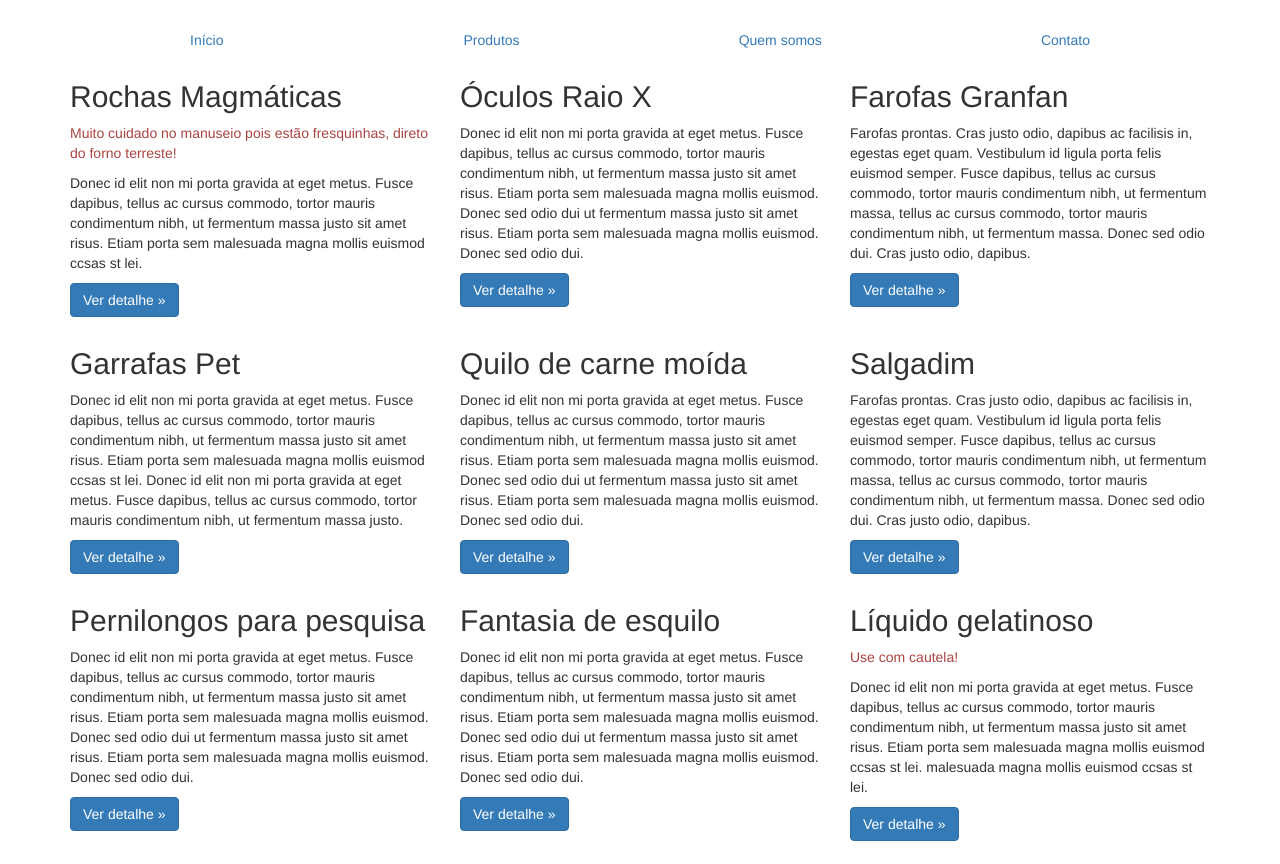
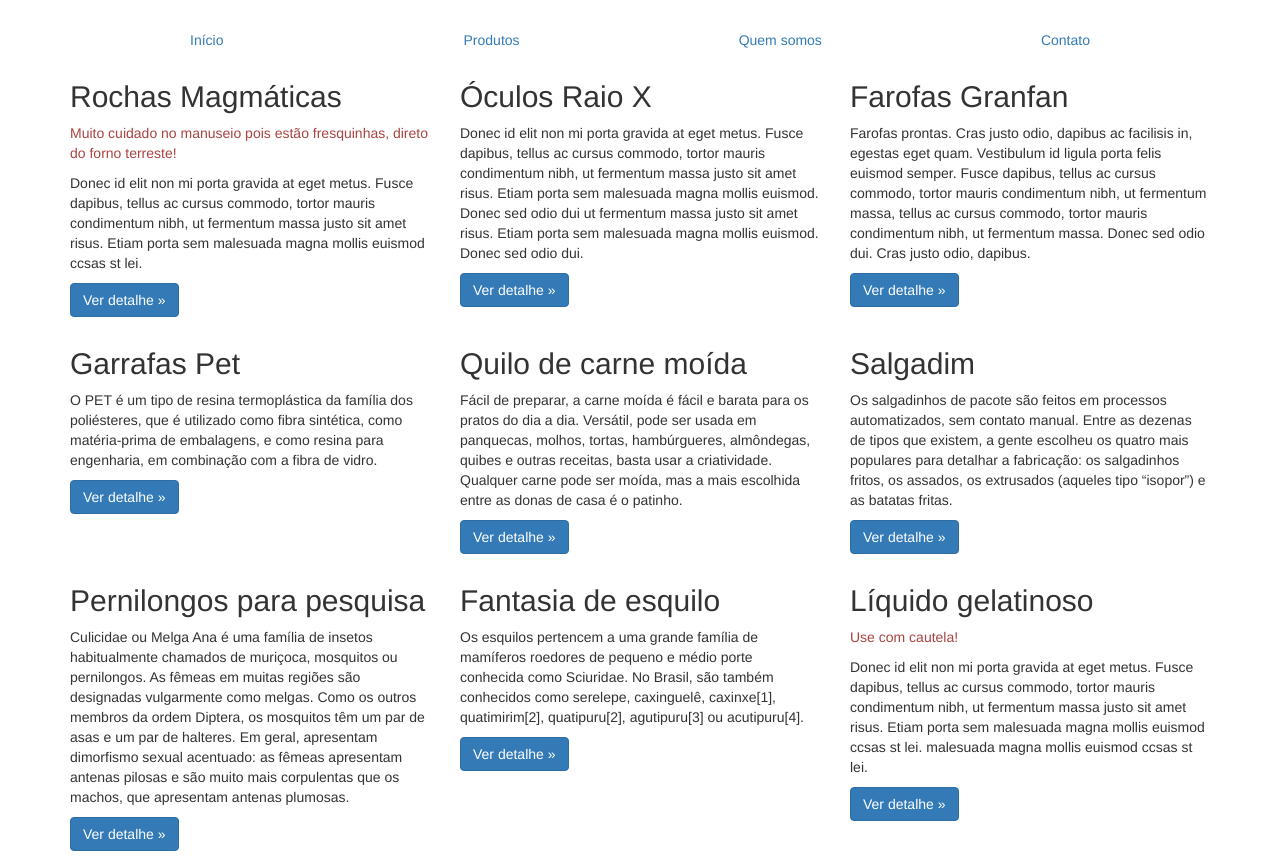
Before and after one commit to bedrickprokop/supermercado, a plain HTML site: page produtos.html in a window 1280 px wide. Shown: the top 864 px of the page. Drawn offline with Linux system fonts and the light colour scheme.

Commit message:
Adição de conteudo para tela de produtos

```diff
--- a/produtos.html
+++ b/produtos.html
@@ -52,17 +52,17 @@
       <div class="row">
         <div class="col-lg-4">
           <h2>Garrafas Pet</h2>
-          <p>Donec id elit non mi porta gravida at eget metus. Fusce dapibus, tellus ac cursus commodo, tortor mauris condimentum nibh, ut fermentum massa justo sit amet risus. Etiam porta sem malesuada magna mollis euismod ccsas st lei. Donec id elit non mi porta gravida at eget metus. Fusce dapibus, tellus ac cursus commodo, tortor mauris condimentum nibh, ut fermentum massa justo.</p>
+          <p>O PET é um tipo de resina termoplástica da família dos poliésteres, que é utilizado como fibra sintética, como matéria-prima de embalagens, e como resina para engenharia, em combinação com a fibra de vidro.</p>
           <p><a class="btn btn-primary" href="#" role="button">Ver detalhe &raquo;</a></p>
         </div>
         <div class="col-lg-4">
           <h2>Quilo de carne moída</h2>
-          <p>Donec id elit non mi porta gravida at eget metus. Fusce dapibus, tellus ac cursus commodo, tortor mauris condimentum nibh, ut fermentum massa justo sit amet risus. Etiam porta sem malesuada magna mollis euismod. Donec sed odio dui ut fermentum massa justo sit amet risus. Etiam porta sem malesuada magna mollis euismod. Donec sed odio dui.</p>
+          <p>Fácil de preparar, a carne moída é fácil e barata para os pratos do dia a dia. Versátil, pode ser usada em panquecas, molhos, tortas, hambúrgueres, almôndegas, quibes e outras receitas, basta usar a criatividade. Qualquer carne pode ser moída, mas a mais escolhida entre as donas de casa é o patinho.</p>
           <p><a class="btn btn-primary" href="#" role="button">Ver detalhe &raquo;</a></p>
        </div>
         <div class="col-lg-4">
           <h2>Salgadim</h2>
-          <p>Farofas prontas. Cras justo odio, dapibus ac facilisis in, egestas eget quam. Vestibulum id ligula porta felis euismod semper. Fusce dapibus, tellus ac cursus commodo, tortor mauris condimentum nibh, ut fermentum massa, tellus ac cursus commodo, tortor mauris condimentum nibh, ut fermentum massa. Donec sed odio dui. Cras justo odio, dapibus.</p>
+          <p>Os salgadinhos de pacote são feitos em processos automatizados, sem contato manual. Entre as dezenas de tipos que existem, a gente escolheu os quatro mais populares para detalhar a fabricação: os salgadinhos fritos, os assados, os extrusados (aqueles tipo “isopor”) e as batatas fritas.</p>
           <p><a class="btn btn-primary" href="#" role="button">Ver detalhe &raquo;</a></p>
         </div>
       </div>
@@ -70,12 +70,12 @@
       <div class="row">
         <div class="col-lg-4">
           <h2>Pernilongos para pesquisa</h2>
-          <p>Donec id elit non mi porta gravida at eget metus. Fusce dapibus, tellus ac cursus commodo, tortor mauris condimentum nibh, ut fermentum massa justo sit amet risus. Etiam porta sem malesuada magna mollis euismod. Donec sed odio dui ut fermentum massa justo sit amet risus. Etiam porta sem malesuada magna mollis euismod. Donec sed odio dui.</p>
+          <p>Culicidae ou Melga Ana é uma família de insetos habitualmente chamados de muriçoca, mosquitos ou pernilongos. As fêmeas em muitas regiões são designadas vulgarmente como melgas. Como os outros membros da ordem Diptera, os mosquitos têm um par de asas e um par de halteres. Em geral, apresentam dimorfismo sexual acentuado: as fêmeas apresentam antenas pilosas e são muito mais corpulentas que os machos, que apresentam antenas plumosas.</p>
           <p><a class="btn btn-primary" href="#" role="button">Ver detalhe &raquo;</a></p>
         </div>
         <div class="col-lg-4">
           <h2>Fantasia de esquilo</h2>
-          <p>Donec id elit non mi porta gravida at eget metus. Fusce dapibus, tellus ac cursus commodo, tortor mauris condimentum nibh, ut fermentum massa justo sit amet risus. Etiam porta sem malesuada magna mollis euismod. Donec sed odio dui ut fermentum massa justo sit amet risus. Etiam porta sem malesuada magna mollis euismod. Donec sed odio dui.</p>
+          <p>Os esquilos pertencem a uma grande família de mamíferos roedores de pequeno e médio porte conhecida como Sciuridae. No Brasil, são também conhecidos como serelepe, caxinguelê, caxinxe[1], quatimirim[2], quatipuru[2], agutipuru[3] ou acutipuru[4].</p>
           <p><a class="btn btn-primary" href="#" role="button">Ver detalhe &raquo;</a></p>
        </div>
         <div class="col-lg-4">
```
